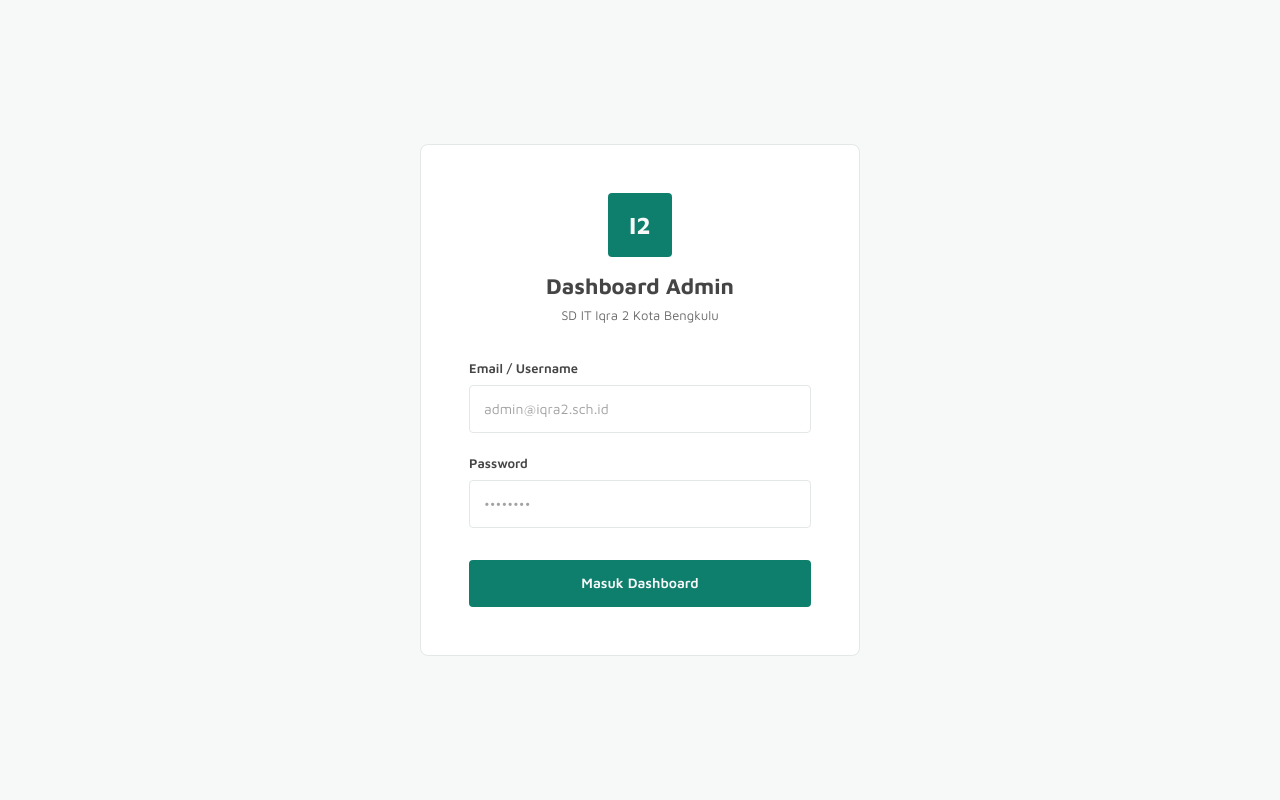
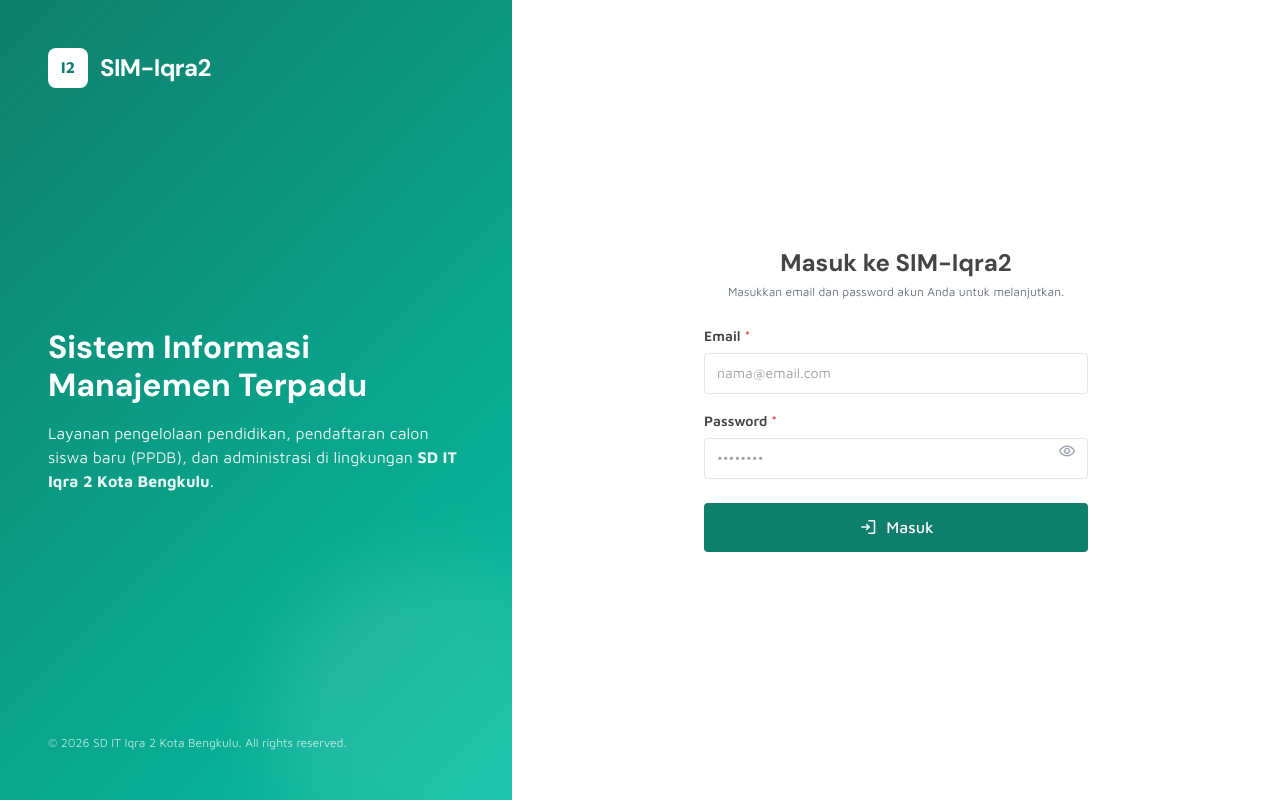
Before and after one commit to alchemista27/sdiqra2update, a Next.js app in the folder frontend/: page /admin/login in a window 1280 px wide. Built offline with nearby package versions, Linux system fonts and the light colour scheme; no server answers.

Commit message:
feat(ui): redesign admin login to split layout and add floating WhatsApp & Back-to-Top widgets

```diff
--- a/frontend/src/app/admin/login/page.tsx
+++ b/frontend/src/app/admin/login/page.tsx
@@ -10,6 +10,7 @@ export default function AdminLoginPage() {
   const [password, setPassword] = useState('');
   const [loading, setLoading] = useState(false);
   const [error, setError] = useState('');
+  const [showPassword, setShowPassword] = useState(false);
 
   const [logoSrc, setLogoSrc] = useState<string | null>(null);
   const [siteName, setSiteName] = useState('SD IT Iqra 2 Kota Bengkulu');
@@ -52,65 +53,141 @@ export default function AdminLoginPage() {
     }
   };
 
+  return (
+    <div style={{ display: 'flex', minHeight: '100vh', width: '100%', backgroundColor: 'var(--color-neutral)' }}>
 
-  return (
-    <div style={{ minHeight: '100vh', backgroundColor: 'var(--color-neutral)', display: 'flex', alignItems: 'center', justifyContent: 'center', padding: '1.5rem' }}>
+      {/* Kolom Kiri - Tampilan Identitas (Mirip PPDB Alfida) */}
+      <div className="login-sidebar" style={{
+        display: 'none', // Diatur lewat CSS media query nanti
+        width: '40%',
+        background: 'linear-gradient(135deg, var(--color-tertiary) 0%, var(--color-secondary) 100%)',
+        color: 'var(--color-on-tertiary)',
+        flexDirection: 'column',
+        justifyContent: 'space-between',
+        padding: '3rem',
+        position: 'relative',
+        overflow: 'hidden'
+      }}>
+        {/* Dekorasi Cahaya */}
+        <div style={{
+          position: 'absolute', bottom: '-5rem', right: '-5rem', width: '20rem', height: '20rem',
+          borderRadius: '50%', backgroundColor: 'rgba(255,255,255,0.1)', filter: 'blur(40px)', pointerEvents: 'none'
+        }}></div>
 
-      <div style={{ backgroundColor: 'var(--color-surface)', border: '1px solid var(--color-border)', borderRadius: 'var(--radius-md)', padding: '3rem', width: '100%', maxWidth: 440, position: 'relative' }}>
-        <div style={{ textAlign: 'center', marginBottom: '2rem' }}>
+        <div style={{ display: 'flex', alignItems: 'center', gap: '0.75rem', position: 'relative', zIndex: 10 }}>
           {logoSrc ? (
-            // eslint-disable-next-line @next/next/no-img-element
-            <img src={logoSrc} alt="Logo Sekolah" style={{ width: 64, height: 64, borderRadius: 'var(--radius-sm)', objectFit: 'contain', backgroundColor: 'var(--color-surface)', margin: '0 auto 1rem', border: '1px solid var(--color-border)' }} />
+            <div style={{ width: '2.5rem', height: '2.5rem', borderRadius: '0.5rem', backgroundColor: 'var(--color-surface)', display: 'flex', alignItems: 'center', justifyContent: 'center', padding: '0.25rem' }}>
+              {/* eslint-disable-next-line @next/next/no-img-element */}
+              <img src={logoSrc} alt="Logo" style={{ width: '100%', height: '100%', objectFit: 'contain' }} />
+            </div>
           ) : (
-            <div style={{ width: 64, height: 64, borderRadius: 'var(--radius-sm)', backgroundColor: 'var(--color-tertiary)', display: 'flex', alignItems: 'center', justifyContent: 'center', margin: '0 auto 1rem', color: 'var(--color-on-tertiary)', fontWeight: 800, fontSize: 24 }}>I2</div>
+             <div style={{ width: '2.5rem', height: '2.5rem', borderRadius: '0.5rem', backgroundColor: 'var(--color-surface)', display: 'flex', alignItems: 'center', justifyContent: 'center', color: 'var(--color-tertiary)', fontWeight: 800 }}>I2</div>
           )}
-          <h1 style={{ fontFamily: 'var(--font-roboto)', fontSize: 22, fontWeight: 700, color: 'var(--color-primary)', marginBottom: '0.25rem' }}>Dashboard Admin</h1>
-          <p style={{ fontFamily: 'var(--font-inter)', fontSize: 13, color: 'var(--color-primary)', opacity: 0.8 }}>{siteName}</p>
+          <span style={{ fontFamily: 'var(--font-heading)', fontWeight: 700, fontSize: '1.5rem', letterSpacing: '-0.025em', color: 'var(--color-surface)' }}>
+            SIM-Iqra2
+          </span>
         </div>
 
-        <form onSubmit={handleSubmit}>
+        <div style={{ margin: 'auto 0', position: 'relative', zIndex: 10 }}>
+          <h1 style={{ fontFamily: 'var(--font-heading)', fontSize: '2rem', fontWeight: 800, lineHeight: 1.2, color: 'var(--color-surface)', marginBottom: '1rem' }}>
+            Sistem Informasi Manajemen Terpadu
+          </h1>
+          <p style={{ fontSize: '1rem', color: 'rgba(255,255,255,0.9)', maxWidth: '28rem', lineHeight: 1.5 }}>
+            Layanan pengelolaan pendidikan, pendaftaran calon siswa baru (PPDB), dan administrasi di lingkungan <strong>{siteName}</strong>.
+          </p>
+        </div>
+
+        <div style={{ fontSize: '0.75rem', color: 'rgba(255,255,255,0.7)', position: 'relative', zIndex: 10 }}>
+          &copy; {new Date().getFullYear()} {siteName}. All rights reserved.
+        </div>
+      </div>
+
+      {/* Kolom Kanan - Form Login */}
+      <div style={{
+        flex: 1, display: 'flex', alignItems: 'center', justifyContent: 'center', padding: '1.5rem', backgroundColor: 'var(--color-surface)'
+      }}>
+        <div style={{ width: '100%', maxWidth: '24rem', display: 'flex', flexDirection: 'column', alignItems: 'center' }}>
+
+          {/* Header untuk Mobile */}
+          <div className="login-mobile-header" style={{ display: 'flex', alignItems: 'center', gap: '0.5rem', marginBottom: '1.5rem' }}>
+            {logoSrc && <img src={logoSrc} alt="Logo" style={{ height: '2rem', objectFit: 'contain' }} />}
+            <span style={{ fontFamily: 'var(--font-heading)', fontWeight: 700, fontSize: '1.25rem', color: 'var(--color-tertiary)' }}>SIM-Iqra2</span>
+          </div>
+
+          <div style={{ width: '100%', textAlign: 'center', marginBottom: '1.5rem' }}>
+            <h2 style={{ fontFamily: 'var(--font-heading)', fontSize: '1.5rem', fontWeight: 700, color: 'var(--color-primary)', marginBottom: '0.25rem' }}>Masuk ke SIM-Iqra2</h2>
+            <p style={{ fontSize: '0.75rem', color: '#6B7280' }}>Masukkan email dan password akun Anda untuk melanjutkan.</p>
+          </div>
+
+          <form onSubmit={handleSubmit} style={{ display: 'flex', flexDirection: 'column', gap: '1rem', width: '100%' }}>
             {error && (
-            <div style={{ backgroundColor: '#FEF2F2', border: '1px solid #FECACA', color: '#DC2626', borderRadius: 'var(--radius-sm)', padding: '0.75rem 1rem', marginBottom: '1rem', fontSize: 14 }}>
+              <div style={{ backgroundColor: '#FEF2F2', border: '1px solid #FECACA', color: '#DC2626', borderRadius: '0.375rem', padding: '0.75rem 1rem', fontSize: '0.875rem' }}>
                 {error}
               </div>
             )}
 
-          <div style={{ marginBottom: '1.25rem' }}>
-            <label style={{ display: 'block', fontSize: 13, fontWeight: 600, color: 'var(--color-primary)', marginBottom: 6 }}>Email / Username</label>
+            <div style={{ display: 'flex', flexDirection: 'column', gap: '0.375rem' }}>
+              <label style={{ fontSize: '0.875rem', fontWeight: 600, color: 'var(--color-primary)' }}>Email <span style={{color: '#EF4444'}}>*</span></label>
               <input
                 type="text"
                 required
                 value={email}
                 onChange={(e) => setEmail(e.target.value)}
-              placeholder="admin@iqra2.sch.id"
-              style={{ width: '100%', padding: '12px 14px', border: '1px solid var(--color-border)', borderRadius: 'var(--radius-sm)', fontSize: 14, backgroundColor: 'var(--color-surface)', color: 'var(--color-primary)', outline: 'none' }}
+                placeholder="nama@email.com"
+                style={{ width: '100%', padding: '0.5rem 0.75rem', border: '1px solid var(--color-border)', borderRadius: '0.25rem', fontSize: '0.875rem', backgroundColor: 'var(--color-surface)', color: 'var(--color-primary)', outline: 'none', transition: 'border-color 0.2s' }}
+                onFocus={(e) => e.target.style.borderColor = 'var(--color-secondary)'}
+                onBlur={(e) => e.target.style.borderColor = 'var(--color-border)'}
               />
             </div>
 
-          <div style={{ marginBottom: '2rem' }}>
-            <label style={{ display: 'block', fontSize: 13, fontWeight: 600, color: 'var(--color-primary)', marginBottom: 6 }}>Password</label>
+            <div style={{ display: 'flex', flexDirection: 'column', gap: '0.375rem', position: 'relative' }}>
+              <label style={{ fontSize: '0.875rem', fontWeight: 600, color: 'var(--color-primary)' }}>Password <span style={{color: '#EF4444'}}>*</span></label>
               <input
-              type="password"
+                type={showPassword ? 'text' : 'password'}
                 required
                 value={password}
                 onChange={(e) => setPassword(e.target.value)}
                 placeholder="••••••••"
-              style={{ width: '100%', padding: '12px 14px', border: '1px solid var(--color-border)', borderRadius: 'var(--radius-sm)', fontSize: 14, backgroundColor: 'var(--color-surface)', color: 'var(--color-primary)', outline: 'none' }}
+                style={{ width: '100%', padding: '0.5rem 0.75rem', border: '1px solid var(--color-border)', borderRadius: '0.25rem', fontSize: '0.875rem', backgroundColor: 'var(--color-surface)', color: 'var(--color-primary)', outline: 'none', transition: 'border-color 0.2s' }}
+                onFocus={(e) => e.target.style.borderColor = 'var(--color-secondary)'}
+                onBlur={(e) => e.target.style.borderColor = 'var(--color-border)'}
               />
+              <button
+                type="button"
+                onClick={() => setShowPassword(!showPassword)}
+                style={{ position: 'absolute', right: '0.75rem', top: '2rem', background: 'none', border: 'none', color: '#9CA3AF', cursor: 'pointer', padding: 0 }}
+              >
+                <span className="material-symbols-outlined" style={{ fontSize: '1.125rem' }}>{showPassword ? 'visibility_off' : 'visibility'}</span>
+              </button>
             </div>
 
             <button
               type="submit"
               disabled={loading}
               style={{
-              width: '100%', padding: '12px', backgroundColor: 'var(--color-tertiary)', color: 'var(--color-on-tertiary)',
-              border: 'none', borderRadius: 'var(--radius-sm)', fontSize: 14, fontWeight: 600, cursor: loading ? 'not-allowed' : 'pointer',
-              opacity: loading ? 0.8 : 1, transition: 'all 0.2s'
+                display: 'inline-flex', alignItems: 'center', justifyContent: 'center', gap: '0.5rem',
+                width: '100%', padding: '0.75rem 1.5rem', backgroundColor: 'var(--color-tertiary)', color: 'var(--color-on-tertiary)',
+                border: 'none', borderRadius: '0.25rem', fontSize: '1rem', fontWeight: 500, cursor: loading ? 'not-allowed' : 'pointer',
+                opacity: loading ? 0.8 : 1, transition: 'background-color 0.2s', marginTop: '0.5rem'
               }}>
-            {loading ? 'Memeriksa...' : 'Masuk Dashboard'}
+              <span className="material-symbols-outlined" style={{ fontSize: '1.25rem' }}>login</span>
+              {loading ? 'Memeriksa...' : 'Masuk'}
             </button>
           </form>
+
+          {/* <div style={{ marginTop: '1.5rem', paddingTop: '1rem', borderTop: '1px solid var(--color-border)', width: '100%', textAlign: 'center', fontSize: '0.75rem', color: '#4B5563' }}>
+            Belum punya akun? <a href="/register" style={{ color: 'var(--color-tertiary)', fontWeight: 600, textDecoration: 'none' }}>Daftar akun orang tua</a>
+          </div> */}
+
         </div>
+      </div>
+
+      <style dangerouslySetInnerHTML={{__html: `
+        @media (min-width: 1024px) {
+          .login-sidebar { display: flex !important; }
+          .login-mobile-header { display: none !important; }
+        }
+      `}} />
     </div>
   );
 }
--- a/frontend/src/app/admin/settings/general/page.tsx
+++ b/frontend/src/app/admin/settings/general/page.tsx
@@ -283,6 +283,7 @@ export default function AdminGeneralSettingsPage() {
         <div style={{ display: 'grid', gridTemplateColumns: '1fr 1fr', gap: '0 1rem' }}>
           <InputField label="Email" value={s('contact_email')} onChange={set('contact_email')} placeholder="info@sekolah.sch.id" type="email" />
           <InputField label="No. Telepon" value={s('contact_phone')} onChange={set('contact_phone')} placeholder="(0736) 123456" />
+          <InputField label="Nomor WhatsApp CS" value={s('whatsapp_number')} onChange={set('whatsapp_number')} placeholder="628123456789" hint="Gunakan kode negara (62) tanpa spasi atau +." />
         </div>
         <InputField label="Alamat Lengkap" value={s('contact_address')} onChange={set('contact_address')} placeholder="Jl. Contoh No. 1, Kota Bengkulu" />
         <InputField label="Embed Google Maps (URL iframe src)" value={s('contact_maps_embed')} onChange={set('contact_maps_embed')}
```
Also changed, not shown: frontend/src/app/(public)/layout.tsx (+14 -1 lines), frontend/src/components/FloatingWidgets.tsx (added, +75 -0 lines). Lines whose indentation alone changed are shown as unchanged.
